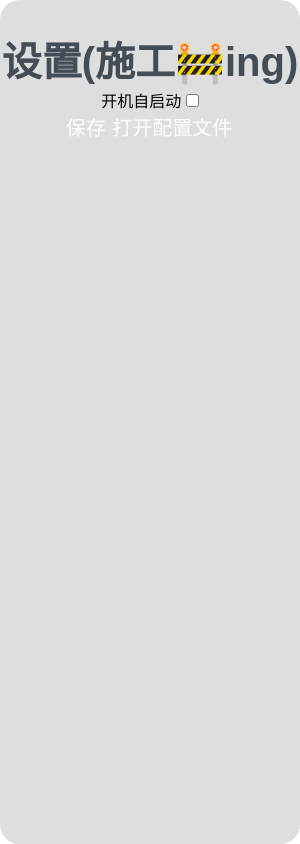
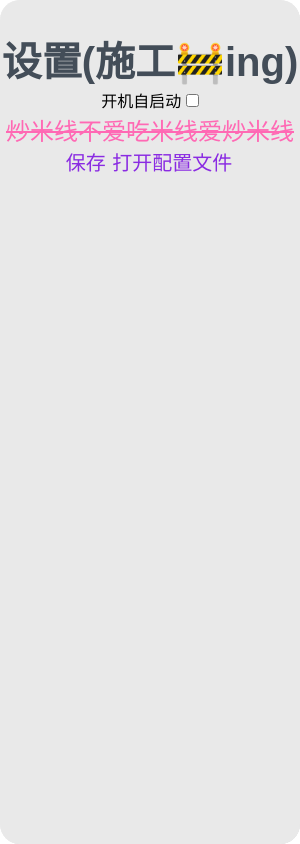
Before and after one commit to ChaoMixian/YetAnotherCountdownTimer, an Electron app: page src/settings.html in a window 300 px wide. Drawn offline with Linux system fonts and the light colour scheme.

Commit message:
a few few changes

```diff
--- a/src/settings.html
+++ b/src/settings.html
@@ -6,6 +6,17 @@
     <meta name="viewport" content="width=device-width, initial-scale=1.0">
     <title>Settings</title>
     <link rel="stylesheet" href="styles.css">
+    <style>
+        .strikethrough-text {
+            font-size: 24px;
+            color: hotpink;
+            text-decoration: line-through; /* 划掉效果 */
+        }
+
+        button {
+            color: blueviolet;
+        }
+    </style>
 </head>
 
 <body>
@@ -15,6 +26,7 @@
         <label for="auto-start">开机自启动</label>
         <input type="checkbox" id="auto-start">
     </form>
+    <div class="strikethrough-text">炒米线不爱吃米线爱炒米线</div>
     <button id="save-settings">保存</button>
     <button id="open-config">打开配置文件</button>
     <script src="settings.js"></script>
--- a/src/styles.css
+++ b/src/styles.css
@@ -48,7 +48,7 @@ h1 {
     overflow: hidden;
     padding-top: 30px;
     /*设置窗口背景为白色*/
-    background-color: rgba(200, 200, 200, 0.6);
+    background-color: rgba(200, 200, 200, 0.4);
     /*圆角*/
     border-radius: 20px;
     /*阴影*/
```
